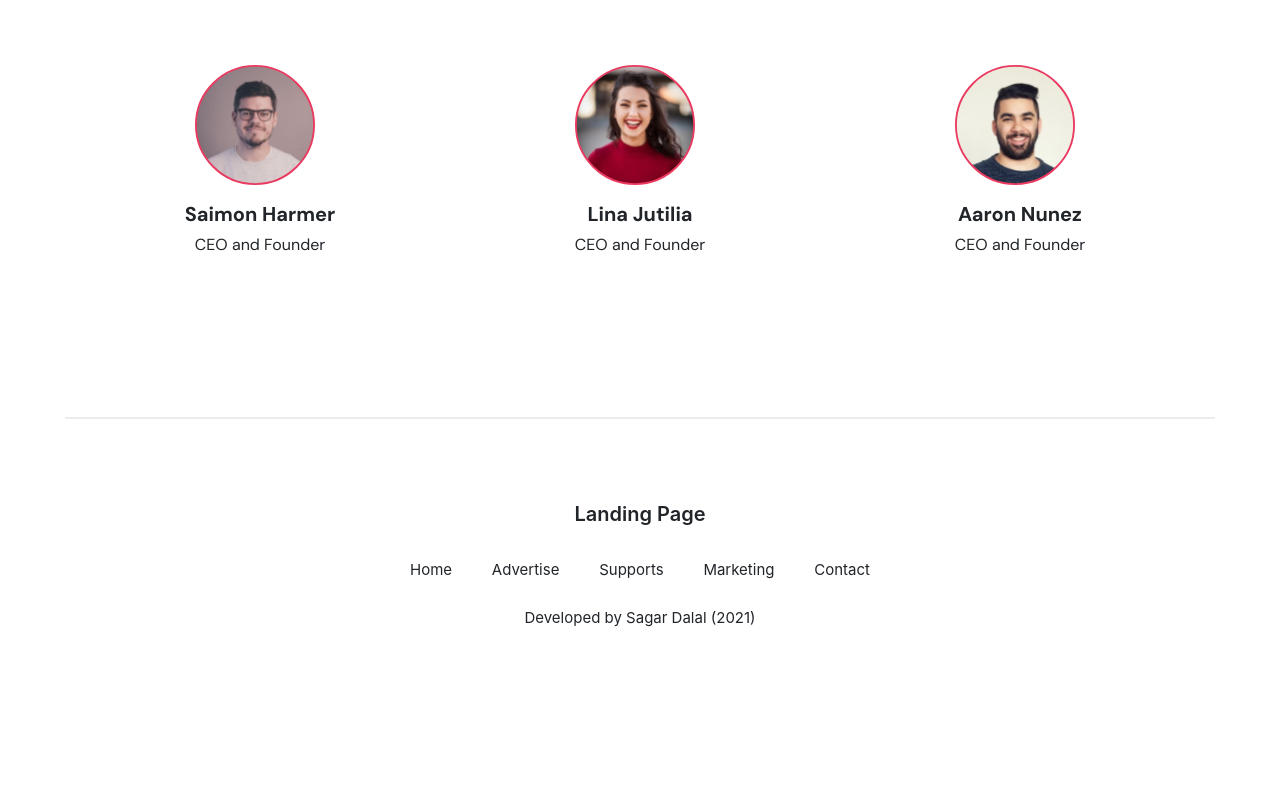
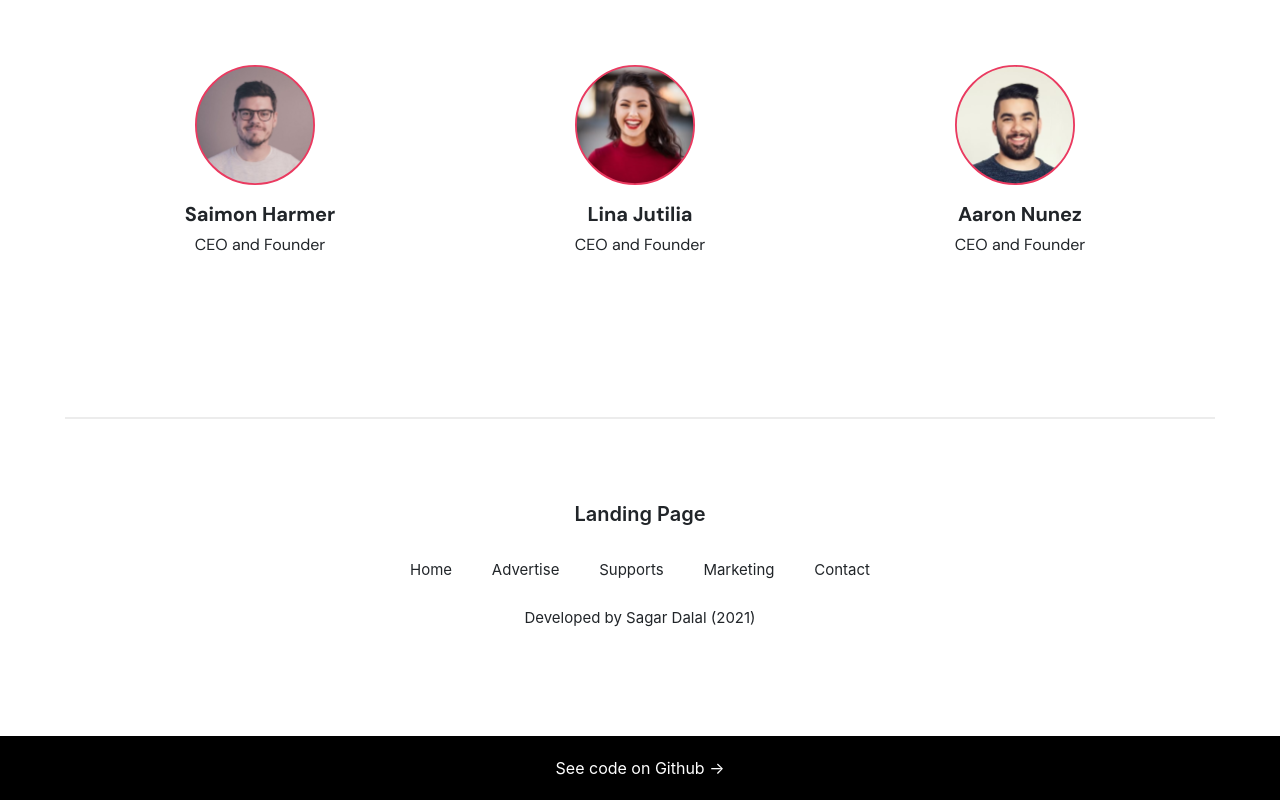
Before and after one commit to SagarDalal15/nextjs-startup-website, a Next.js app: page / in a window 1280 px wide. Shown: the part 2924-3724 px from the top of the page. Before the commit the page ends 3660 px from the top, so only its background shows below. Built offline with nearby package versions, Linux system fonts and the light colour scheme.

Commit message:
Github Link added

```diff
--- /dev/null
+++ b/components/github-link/index.js
@@ -0,0 +1,21 @@
+import React from "react";
+
+export default function GithubLink() {
+  return (
+    <div
+      style={{
+        display: "flex",
+        justifyContent: "center",
+        padding: "20px",
+        backgroundColor: "black",
+      }}
+    >
+      <a
+        style={{ color: "white" }}
+        href="https://github.com/SagarDalal15/nextjs-startup-website"
+      >
+        See code on Github {"->"}
+      </a>
+    </div>
+  );
+}
--- a/pages/_app.js
+++ b/pages/_app.js
@@ -2,11 +2,13 @@ import "bootstrap/dist/css/bootstrap.min.css";
 
 import "../styles/globals.css";
 import NavigationBar from "../components/navigation-bar";
+import GithubLink from "../components/github-link";
 
 function MyApp({ Component, pageProps }) {
   return (
     <NavigationBar>
       <Component {...pageProps} />
+      <GithubLink />
     </NavigationBar>
   );
 }
```
